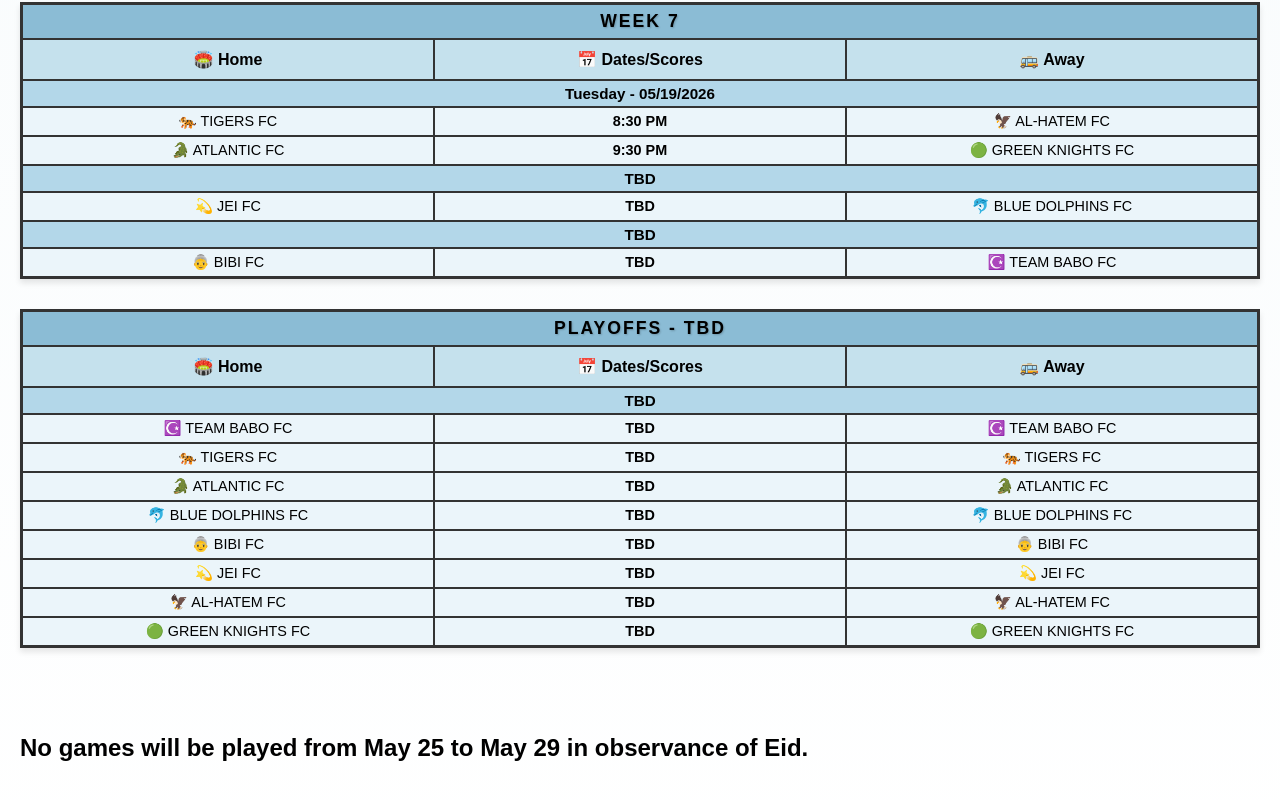
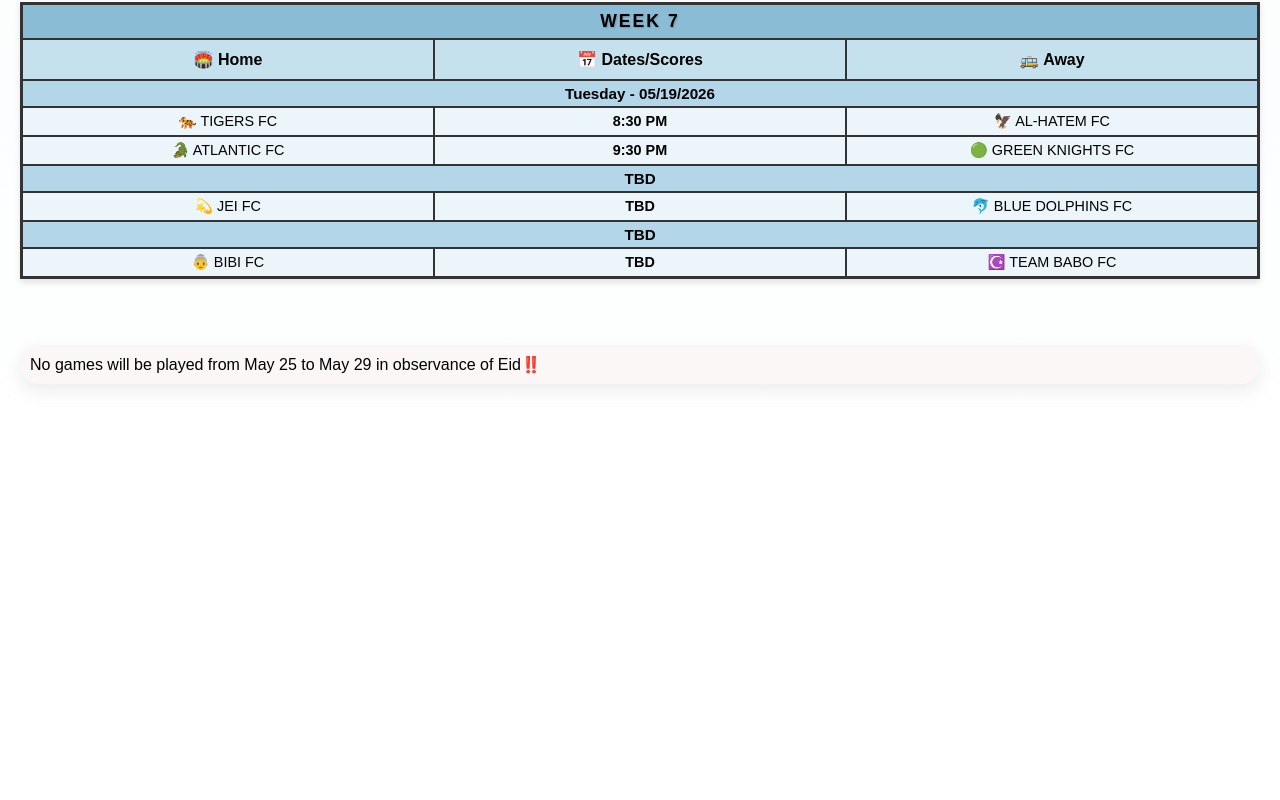
Before and after one commit to respectsl/rsl-web, a plain HTML site: page fixtures.html in a window 1280 px wide. Shown: the part 2028-2828 px from the top of the page. After the commit the page ends 2570 px from the top, so only its background shows below. Drawn offline with Linux system fonts and the light colour scheme.

Commit message:
Remove playoffs

```diff
--- a/data/fixtures.json
+++ b/data/fixtures.json
@@ -307,64 +307,6 @@
           ]
         }
       ]
-    },
-    {
-      "week": "Playoffs - TBD",
-      "days": [
-        {
-          "dateHeader": "TBD",
-          "games": [
-            {
-              "home": "☪️ TEAM BABO FC",
-              "homeScore": "TBD",
-              "awayScore": "TBD",
-              "away": "☪️ TEAM BABO FC"
-            },
-            {
-              "home": "🐅 TIGERS FC",
-              "homeScore": "TBD",
-              "awayScore": "TBD",
-              "away": "🐅 TIGERS FC"
-            },
-            {
-              "home": "🐊 ATLANTIC FC",
-              "homeScore": "TBD",
-              "awayScore": "TBD",
-              "away": "🐊 ATLANTIC FC"
-            },
-            {
-              "home": "🐬 BLUE DOLPHINS FC",
-              "homeScore": "TBD",
-              "awayScore": "TBD",
-              "away": "🐬 BLUE DOLPHINS FC"
-            },
-            {
-              "home": "👵 BIBI FC",
-              "homeScore": "TBD",
-              "awayScore": "TBD",
-              "away": "👵 BIBI FC"
-            },
-            {
-              "home": "💫 JEI FC",
-              "homeScore": "TBD",
-              "awayScore": "TBD",
-              "away": "💫 JEI FC"
-            },
-            {
-              "home": "🦅 AL-HATEM FC",
-              "homeScore": "TBD",
-              "awayScore": "TBD",
-              "away": "🦅 AL-HATEM FC"
-            },
-            {
-              "home": "🟢 GREEN KNIGHTS FC",
-              "homeScore": "TBD",
-              "awayScore": "TBD",
-              "away": "🟢 GREEN KNIGHTS FC"
-            }
-          ]
-        }
-      ]
     }
   ]
 }
--- a/fixtures.html
+++ b/fixtures.html
@@ -83,7 +83,9 @@
         <script src="/js/fixtures.js"></script>
         <br>
         <br>
-        <h2>No games will be played from May 25 to May 29 in observance of Eid.</h2>
+        <section class="teams">
+            No games will be played from May 25 to May 29 in observance of Eid‼️
+        </section>
         <br>
         <br>
         <br>
```
